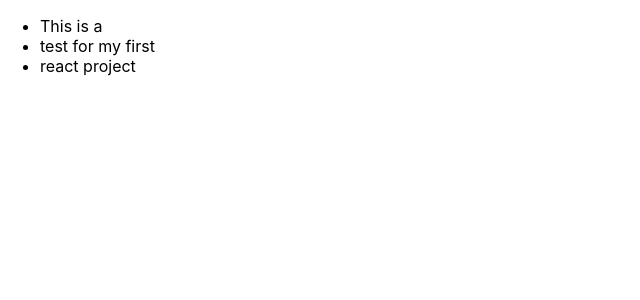
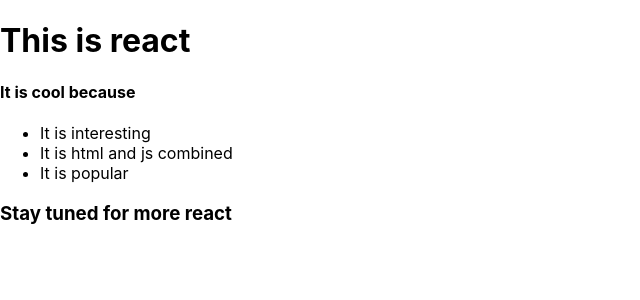
Before and after one commit to shanecolby/my_app_react, a React (Create React App) app: page / in a window 1280 px wide. Shown: the top 300 px of the page, without its empty margins (0-640 px from the left). Built offline with nearby package versions, Linux system fonts and the light colour scheme.

Commit message:
add functional component

```diff
--- a/src/index.js
+++ b/src/index.js
@@ -4,12 +4,23 @@ import './index.css';
 import App from './App';
 import reportWebVitals from './reportWebVitals';
 
+function BasicTest() {
+  return (
+    < div >
+      <h1>This is react</h1>
+      <h4>It is cool because</h4>
+      <ul>
+        <li>It is interesting</li>
+        <li>It is html and js combined</li>
+        <li>It is popular</li>
+      </ul>
+      <h3>Stay tuned for more react</h3>
+    </div >
+  )
+}
+
 ReactDOM.render(
-  <ul>
-    <li>This is a</li>
-    <li>test for my first</li>
-    <li>react project</li>
-  </ul>,
+  <BasicTest />,
   document.getElementById('root')
 );
 
```
